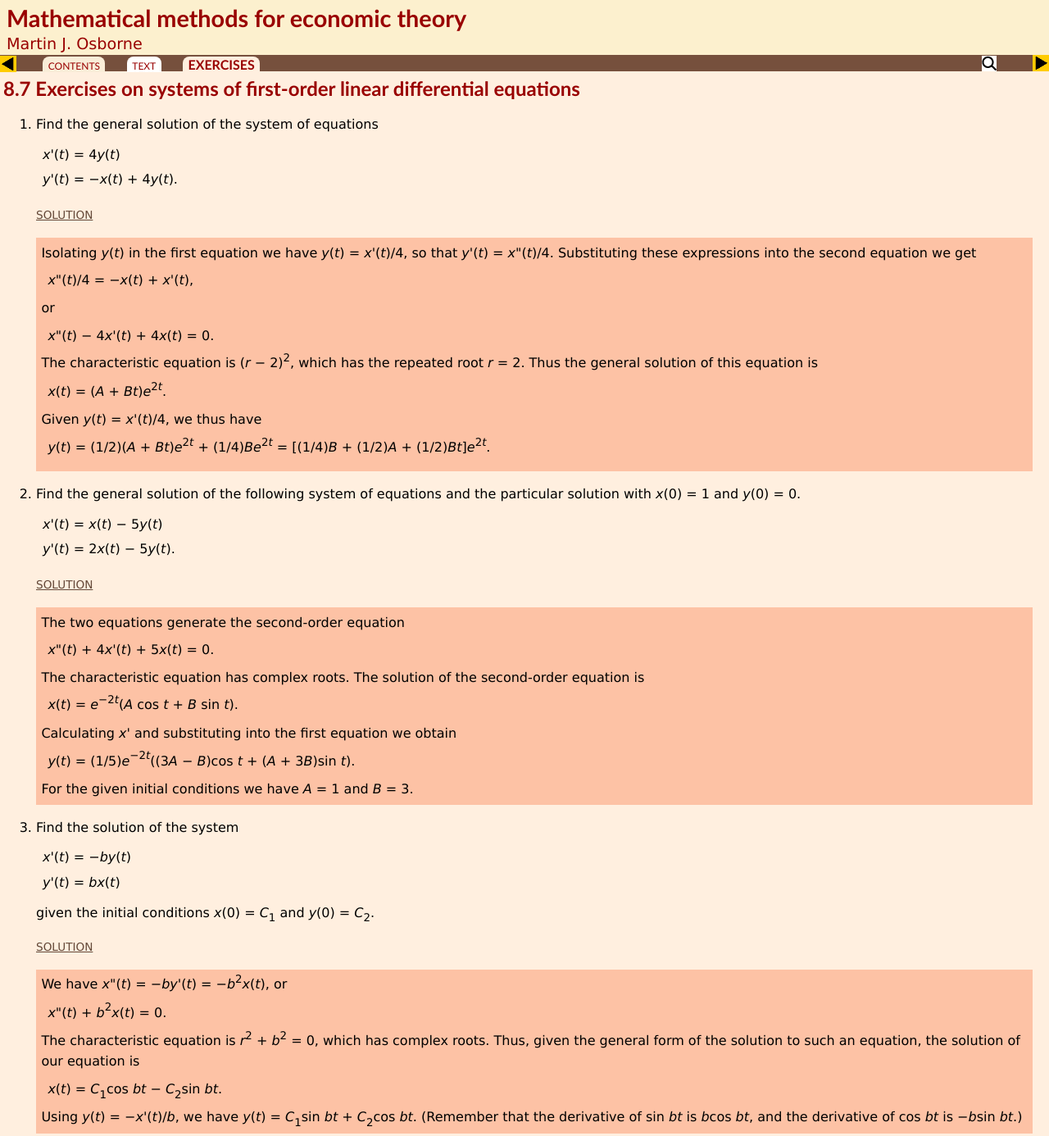
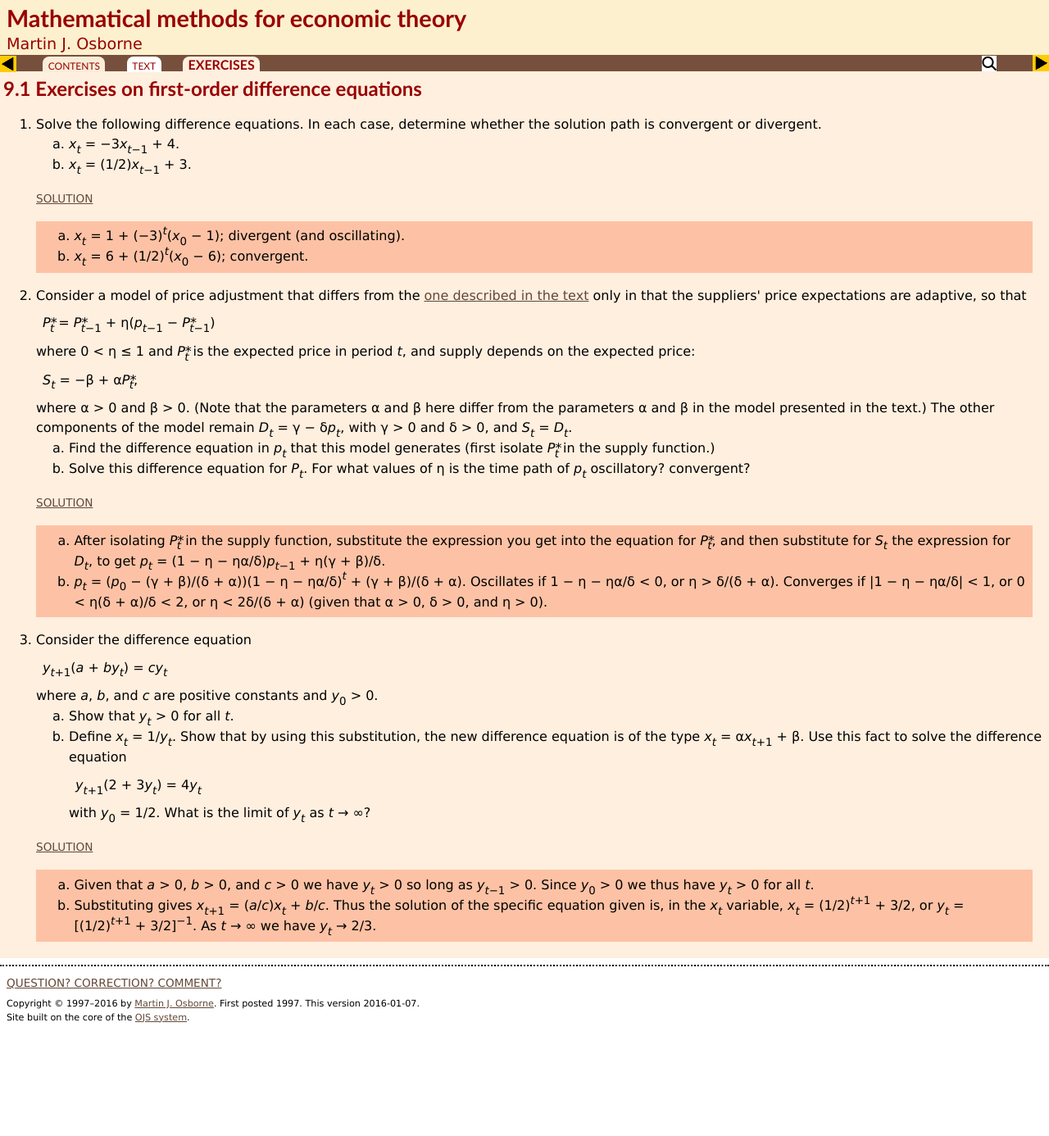
Before and after one commit to Tryingitout30303/trial2, a plain HTML site: page index.html in a window 1280 px wide. Shown: the part 5-1391 px from the top of the page at 82% size. After the commit the page ends 1260 px from the top, so only its background shows below. Drawn offline with Linux system fonts and the light colour scheme.

Commit message:
Add files via upload

```diff
--- a/index.html
+++ b/index.html
@@ -13,7 +13,7 @@
         </script>
 
 
-    <title>Mathematical methods for economic theory: 8.7 Exercises on systems of first-order linear differential equations</title>
+    <title>Mathematical methods for economic theory: 9.1 Exercises on first-order difference equations</title>
     <meta name="viewport" content="width=device-width, initial-scale=1">
             <meta name="description" content="">
         <meta name="keywords" content="">
@@ -199,17 +199,17 @@
         <div class="menuBar">
             <span class="leftMenu">
                 <span class="hideable">
-                                    <a href="https://mjo.osborne.economics.utoronto.ca/index.php/tutorial/index/1/46"><img alt="Previous section" src="./index_files/backsec.gif" height="20" title="Differential equations"></a>
+                                    <a href="https://mjo.osborne.economics.utoronto.ca/index.php/tutorial/index/1/54"><img alt="Previous section" src="./index_files/backsec.gif" height="20" title="Difference equations"></a>
                                 </span>
 
-                                    <a href="https://mjo.osborne.economics.utoronto.ca/index.php/tutorial/index/1/52"><img alt="Previous page" src="./index_files/back.gif" height="20" title="Second-order equations"></a>
+                                    <a href="https://mjo.osborne.economics.utoronto.ca/index.php/tutorial/index/1/54"><img alt="Previous page" src="./index_files/back.gif" height="20" title="Difference equations"></a>
 
                 <span class="tab">
                     <span class="contents"><a href="https://mjo.osborne.economics.utoronto.ca/index.php/tutorial/index/1/toc" class="menuAction">Contents</a></span>
                 </span>
 
                                     <span class="tab">
-                        <span class="text"><a href="https://mjo.osborne.economics.utoronto.ca/index.php/tutorial/index/1/sim/t" class="menuAction">Text</a></span>
+                        <span class="text"><a href="https://mjo.osborne.economics.utoronto.ca/index.php/tutorial/index/1/fod/t" class="menuAction">Text</a></span>
                     </span>
 
                                             <span class="tab">
@@ -222,9 +222,9 @@
                             <span class="tab">
                     <a href="https://mjo.osborne.economics.utoronto.ca/index.php/tutorial/index/1/sch" class="menuAction" title="Search"><img alt="Search" src="./index_files/searchIcon.png"></a>
                 </span>
-                                        <a href="https://mjo.osborne.economics.utoronto.ca/index.php/tutorial/index/1/54"><img alt="Next page" src="./index_files/next.gif" height="20" title="Difference equations"></a>
+                                        <a href="https://mjo.osborne.economics.utoronto.ca/index.php/tutorial/index/1/56"><img alt="Next page" src="./index_files/next.gif" height="20" title="Second-order equations"></a>
                             <span class="hideable">
-                                    <a href="https://mjo.osborne.economics.utoronto.ca/index.php/tutorial/index/1/54"><img alt="Next section" src="./index_files/nextsec.gif" height="20" title="Difference equations"></a>
+                                    <img alt="Blank" src="./index_files/blank.gif" height="20">
                                 </span>
             </span>
         </div>  <!-- menuBar -->
@@ -268,81 +268,59 @@ window.onclick = function(event) {
         <div id="exercises">
 
         <header>
-            <h2>8.7 Exercises on systems of first-order linear differential equations</h2>
+            <h2>9.1 Exercises on first-order difference equations</h2>
         </header>
 
 	<ol type="1">
-<li>Find the general solution of the system of equations
-<div class="equation">
-  <table class="mathAlign">
-    <tbody><tr>
-      <td class="alignRight"><i>x</i>'(<i>t</i>)&nbsp;</td>
-      <td class="mathAlign2">= 4<i>y</i>(<i>t</i>)</td>
-</tr>
- <tr>
-  <td class="alignRight">
-<i>y</i>'(<i>t</i>)&nbsp;</td>
-      <td class="mathAlign2">= −<i>x</i>(<i>t</i>)&nbsp;+ 4<i>y</i>(<i>t</i>).</td>
-</tr>
-</tbody></table></div>
+<li>Solve the following difference equations. In each case, determine whether the solution path is convergent or divergent.
+<ol type="a">
+<li><i>x</i><sub><i>t</i></sub>&nbsp;= −3<i>x</i><sub><i>t</i>−1</sub>&nbsp;+ 4.
+</li><li><i>x</i><sub><i>t</i></sub>&nbsp;= (1/2)<i>x</i><sub><i>t</i>−1</sub>&nbsp;+ 3.
+</li></ol>
 <p>
 <a class="action" href="javascript:toggleSolution(1)">Solution</a></p><div class="solution" id="1" style="display: block;">
-Isolating <i>y</i>(<i>t</i>) in the first equation we have <i>y</i>(<i>t</i>)&nbsp;= <i>x</i>'(<i>t</i>)/4, so that <i>y</i>'(<i>t</i>)&nbsp;= <i>x</i>"(<i>t</i>)/4.  Substituting these expressions into the second equation we get
-<div class="equation"><i>x</i>"(<i>t</i>)/4&nbsp;= −<i>x</i>(<i>t</i>)&nbsp;+ <i>x</i>'(<i>t</i>),</div>
-or
-<div class="equation"><i>x</i>"(<i>t</i>)&nbsp;− 4<i>x</i>'(<i>t</i>)&nbsp;+ 4<i>x</i>(<i>t</i>)&nbsp;= 0.</div>
-The characteristic equation is (<i>r</i>&nbsp;− 2)<sup>2</sup>, which has the repeated root <i>r</i>&nbsp;= 2.  Thus the general solution of this equation is
-<div class="equation"><i>x</i>(<i>t</i>)&nbsp;= (<i>A</i>&nbsp;+ <i>B</i><i>t</i>)<i>e</i><sup>2<i>t</i></sup>.</div>
-Given <i>y</i>(<i>t</i>)&nbsp;= <i>x</i>'(<i>t</i>)/4, we thus have
-<div class="equation"><i>y</i>(<i>t</i>)&nbsp;= (1/2)(<i>A</i>&nbsp;+ <i>B</i><i>t</i>)<i>e</i><sup>2<i>t</i></sup>&nbsp;+ (1/4)<i>B</i><i>e</i><sup>2<i>t</i></sup>&nbsp;= [(1/4)<i>B</i>&nbsp;+ (1/2)<i>A</i>&nbsp;+ (1/2)<i>B</i><i>t</i>]<i>e</i><sup>2<i>t</i></sup>.</div>
+<ol type="a">
+<li><i>x</i><sub><i>t</i></sub>&nbsp;= 1&nbsp;+ (−3)<sup><i>t</i></sup>(<i>x</i><sub>0</sub>&nbsp;− 1); divergent (and oscillating).
+</li><li><i>x</i><sub><i>t</i></sub>&nbsp;= 6&nbsp;+ (1/2)<sup><i>t</i></sup>(<i>x</i><sub>0</sub>&nbsp;− 6); convergent.
+</li></ol>
 </div>
 <p>
-</p></li><li>Find the general solution of the following system of equations and the particular solution with <i>x</i>(0)&nbsp;= 1 and <i>y</i>(0)&nbsp;= 0.
-<div class="equation">
-  <table class="mathAlign">
-    <tbody><tr>
-      <td class="alignRight"><i>x</i>'(<i>t</i>)&nbsp;</td>
-      <td class="mathAlign2">= <i>x</i>(<i>t</i>)&nbsp;− 5<i>y</i>(<i>t</i>)</td>
-</tr>
- <tr>
-  <td class="alignRight">
-<i>y</i>'(<i>t</i>)&nbsp;</td>
-      <td class="mathAlign2">= 2<i>x</i>(<i>t</i>)&nbsp;− 5<i>y</i>(<i>t</i>).</td>
-</tr>
-</tbody></table></div>
+</p></li><li>Consider a model of price adjustment that differs from the <a href="https://mjo.osborne.economics.utoronto.ca/index.php/tutorial/index/1/fod/FOD#m:ex1">one described in the text</a> only in that the suppliers' price expectations are adaptive, so that
+<div class="equation"><i>P</i>*<sub class="star"><i>t</i></sub>&nbsp;= <i>P</i>*<sub class="star"><i>t</i>−1</sub>&nbsp;+ η(<i>p</i><sub><i>t</i>−1</sub>&nbsp;− <i>P</i>*<sub class="star"><i>t</i>−1</sub>)</div>
+where 0&nbsp;&lt; η&nbsp;≤ 1 and <i>P</i>*<sub class="star"><i>t</i></sub> is the expected price in period&nbsp;<i>t</i>, and supply depends on the expected price:
+<div class="equation"><i>S</i><sub><i>t</i></sub>&nbsp;= −β&nbsp;+ α<i>P</i>*<sub class="star"><i>t</i></sub>,</div>
+where α &gt; 0 and β &gt; 0.  (Note that the parameters α and β here differ from the parameters α and β in the model presented in the text.)  The other components of the model remain <i>D</i><sub><i>t</i></sub>&nbsp;= γ&nbsp;− δ<i>p</i><sub><i>t</i></sub>, with γ &gt; 0 and δ &gt; 0, and <i>S</i><sub><i>t</i></sub>&nbsp;=
+<i>D</i><sub><i>t</i></sub>.
+<ol type="a">
+<li>Find the difference equation in <i>p</i><sub><i>t</i></sub> that this model generates (first isolate <i>P</i>*<sub class="star"><i>t</i></sub> in the supply function.)
+</li><li>Solve this difference equation for <i>P</i><sub><i>t</i></sub>.  For what values of η is the time path of <i>p</i><sub><i>t</i></sub> oscillatory? convergent?
+</li></ol>
 <p>
 <a class="action" href="javascript:toggleSolution(2)">Solution</a></p><div class="solution" id="2" style="display: block;">
-The two equations generate the second-order equation
-<div class="equation"><i>x</i>"(<i>t</i>)&nbsp;+ 4<i>x</i>'(<i>t</i>)&nbsp;+ 5<i>x</i>(<i>t</i>)&nbsp;= 0.</div>
-The characteristic equation has complex roots.  The solution of the second-order equation is
-<div class="equation"><i>x</i>(<i>t</i>)&nbsp;= <i>e</i><sup>−2<i>t</i></sup>(<i>A</i>&nbsp;cos&nbsp;<i>t</i>&nbsp;+ <i>B</i>&nbsp;sin&nbsp;<i>t</i>).</div>
-Calculating <i>x</i>' and substituting into the first equation we obtain
-<div class="equation"><i>y</i>(<i>t</i>)&nbsp;= (1/5)<i>e</i><sup>−2<i>t</i></sup>((3<i>A</i>&nbsp;− <i>B</i>)cos&nbsp;<i>t</i>&nbsp;+ (<i>A</i>&nbsp;+ 3<i>B</i>)sin&nbsp;<i>t</i>).</div>
-
-For the given initial conditions we have <i>A</i>&nbsp;= 1 and <i>B</i>&nbsp;= 3.
+<ol type="a">
+<li>After isolating <i>P</i>*<sub class="star"><i>t</i></sub> in the supply function, substitute the expression you get into the equation for <i>P</i>*<sub class="star"><i>t</i></sub>, and then substitute for <i>S</i><sub><i>t</i></sub> the expression for <i>D</i><sub><i>t</i></sub>, to get <i>p</i><sub><i>t</i></sub>&nbsp;= (1&nbsp;− η&nbsp;−
+ηα/δ)<i>p</i><sub><i>t</i>−1</sub>&nbsp;+ η(γ&nbsp;+ β)/δ.
+</li><li><i>p</i><sub><i>t</i></sub>&nbsp;= (<i>p</i><sub>0</sub>&nbsp;− (γ&nbsp;+ β)/(δ&nbsp;+ α))(1&nbsp;− η&nbsp;− ηα/δ)<sup><i>t</i></sup>&nbsp;+ (γ&nbsp;+ β)/(δ&nbsp;+ α).  Oscillates if 1&nbsp;− η&nbsp;− ηα/δ &lt; 0, or η&nbsp;&gt; δ/(δ&nbsp;+ α).  Converges if
+|1&nbsp;− η&nbsp;− ηα/δ| &lt; 1, or 0 &lt; η(δ&nbsp;+ α)/δ &lt; 2, or η&nbsp;&lt; 2δ/(δ&nbsp;+ α) (given that α &gt; 0, δ &gt; 0, and η &gt; 0).
+</li></ol>
 </div>
 <p>
-</p></li><li>Find the solution of the system
-<div class="equation">
-  <table class="mathAlign">
-    <tbody><tr>
-      <td class="alignRight"><i>x</i>'(<i>t</i>)&nbsp;</td>
-      <td class="mathAlign2">= −<i>b</i><i>y</i>(<i>t</i>)</td>
-</tr>
- <tr>
-  <td class="alignRight">
-<i>y</i>'(<i>t</i>)&nbsp;</td>
-      <td class="mathAlign2">= <i>b</i><i>x</i>(<i>t</i>)</td>
-</tr>
-</tbody></table></div>
-given the initial conditions <i>x</i>(0)&nbsp;= <i>C</i><sub>1</sub> and <i>y</i>(0)&nbsp;= <i>C</i><sub>2</sub>.
+</p></li><li>Consider the difference equation
+<div class="equation"><i>y</i><sub><i>t</i>+1</sub>(<i>a</i>&nbsp;+ <i>b</i><i>y</i><sub><i>t</i></sub>)&nbsp;= <i>c</i><i>y</i><sub><i>t</i></sub></div>
+where <i>a</i>, <i>b</i>, and <i>c</i> are positive constants and <i>y</i><sub>0</sub>&nbsp;&gt; 0.
+<ol type="a">
+<li>Show that <i>y</i><sub><i>t</i></sub>&nbsp;&gt; 0 for all <i>t</i>.
+</li><li>Define <i>x</i><sub><i>t</i></sub>&nbsp;= 1/<i>y</i><sub><i>t</i></sub>.  Show that by using this substitution, the new difference equation is of the type <i>x</i><sub><i>t</i></sub>&nbsp;= α<i>x</i><sub><i>t</i>+1</sub>&nbsp;+ β.  Use this fact to solve the difference equation
+<div class="equation"><i>y</i><sub><i>t</i>+1</sub>(2&nbsp;+ 3<i>y</i><sub><i>t</i></sub>)&nbsp;= 4<i>y</i><sub><i>t</i></sub></div>
+with <i>y</i><sub>0</sub>&nbsp;= 1/2.  What is the limit of <i>y</i><sub><i>t</i></sub> as <i>t</i>&nbsp;→&nbsp;∞?
+</li></ol>
 <p>
 <a class="action" href="javascript:toggleSolution(3)">Solution</a></p><div class="solution" id="3" style="display: block;">
-We have <i>x</i>"(<i>t</i>)&nbsp;= −<i>b</i><i>y</i>'(<i>t</i>)&nbsp;= −<i>b</i><sup>2</sup><i>x</i>(<i>t</i>), or
-<div class="equation"><i>x</i>"(<i>t</i>)&nbsp;+ <i>b</i><sup>2</sup><i>x</i>(<i>t</i>)&nbsp;= 0.</div>
-The characteristic equation is <i>r</i><sup>2</sup>&nbsp;+ <i>b</i><sup>2</sup>&nbsp;= 0, which has complex roots.  Thus, given the general form of the solution to such an equation, the solution of our equation is
-<div class="equation"><i>x</i>(<i>t</i>)&nbsp;= <i>C</i><sub>1</sub>cos&nbsp;<i>b</i><i>t</i>&nbsp;− <i>C</i><sub>2</sub>sin&nbsp;<i>b</i><i>t</i>.</div>
-Using <i>y</i>(<i>t</i>)&nbsp;= −<i>x</i>'(<i>t</i>)/<i>b</i>, we have <i>y</i>(<i>t</i>)&nbsp;= <i>C</i><sub>1</sub>sin&nbsp;<i>b</i><i>t</i>&nbsp;+ <i>C</i><sub>2</sub>cos&nbsp;<i>b</i><i>t</i>.  (Remember that the derivative of sin&nbsp;<i>b</i><i>t</i> is <i>b</i>cos&nbsp;<i>b</i><i>t</i>, and the derivative of cos&nbsp;<i>b</i><i>t</i> is −<i>b</i>sin&nbsp;<i>b</i><i>t</i>.)
+<ol type="a">
+<li>Given that <i>a</i>&nbsp;&gt; 0, <i>b</i>&nbsp;&gt; 0, and <i>c</i>&nbsp;&gt; 0 we have <i>y</i><sub><i>t</i></sub>&nbsp;&gt; 0 so long as <i>y</i><sub><i>t</i>−1</sub>&nbsp;&gt; 0.  Since <i>y</i><sub>0</sub>&nbsp;&gt; 0 we thus have <i>y</i><sub><i>t</i></sub>&nbsp;&gt; 0 for all <i>t</i>.
+</li><li>Substituting gives <i>x</i><sub><i>t</i>+1</sub>&nbsp;= (<i>a</i>/<i>c</i>)<i>x</i><sub><i>t</i></sub>&nbsp;+ <i>b</i>/<i>c</i>.  Thus the solution of the specific equation given is, in the <i>x</i><sub><i>t</i></sub> variable, <i>x</i><sub><i>t</i></sub>&nbsp;= (1/2)<sup><i>t</i>+1</sup>&nbsp;+ 3/2, or <i>y</i><sub><i>t</i></sub>&nbsp;= [(1/2)<sup><i>t</i>+1</sup>&nbsp;+
+3/2]<sup>−1</sup>.  As <i>t</i>&nbsp;→ ∞ we have <i>y</i><sub><i>t</i></sub>&nbsp;→&nbsp;2/3.
+</li></ol>
 </div>
 </li></ol>
 
@@ -360,7 +338,7 @@ Using <i>y</i>(<i>t</i>)&nbsp;= −<i>x</i>'(<i>t</i>)/<i>b</i>, we have <i>y</i
             <p>
             </p><form method="post" name="tutorialComment" id="tutorialComment" onsubmit="return validateForm();" action="https://mjo.osborne.economics.utoronto.ca/index.php/tutorial/saveTutorialComment">
                         <input type="hidden" name="commentId" value="0">
-            <input type="hidden" name="pageId" value="83">
+            <input type="hidden" name="pageId" value="86">
 
 
 
@@ -401,7 +379,7 @@ Using <i>y</i>(<i>t</i>)&nbsp;= −<i>x</i>'(<i>t</i>)/<i>b</i>, we have <i>y</i
 
             <div id="footerNotes">
     	  Copyright © 1997–2016 by <a href="https://www.economics.utoronto.ca/osborne/">Martin J. Osborne</a>.
-              First posted 1997.  This version 2016-01-01.
+              First posted 1997.  This version 2016-01-07.
     <br>
         Site built on the core of the <a href="http://pkp.sfu.ca/?q=ojs">OJS system</a>.
     </div><!-- footerNotes -->
```
Also changed, not shown: index_files/blank.gif (added).
